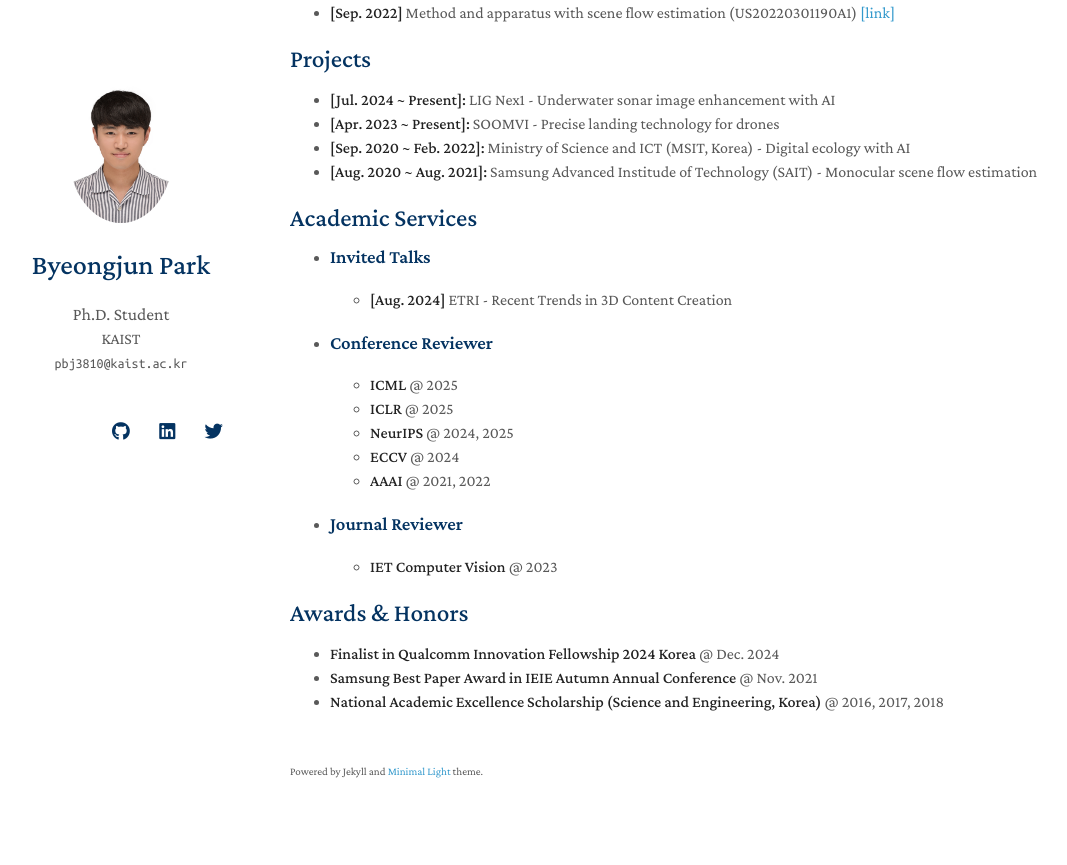
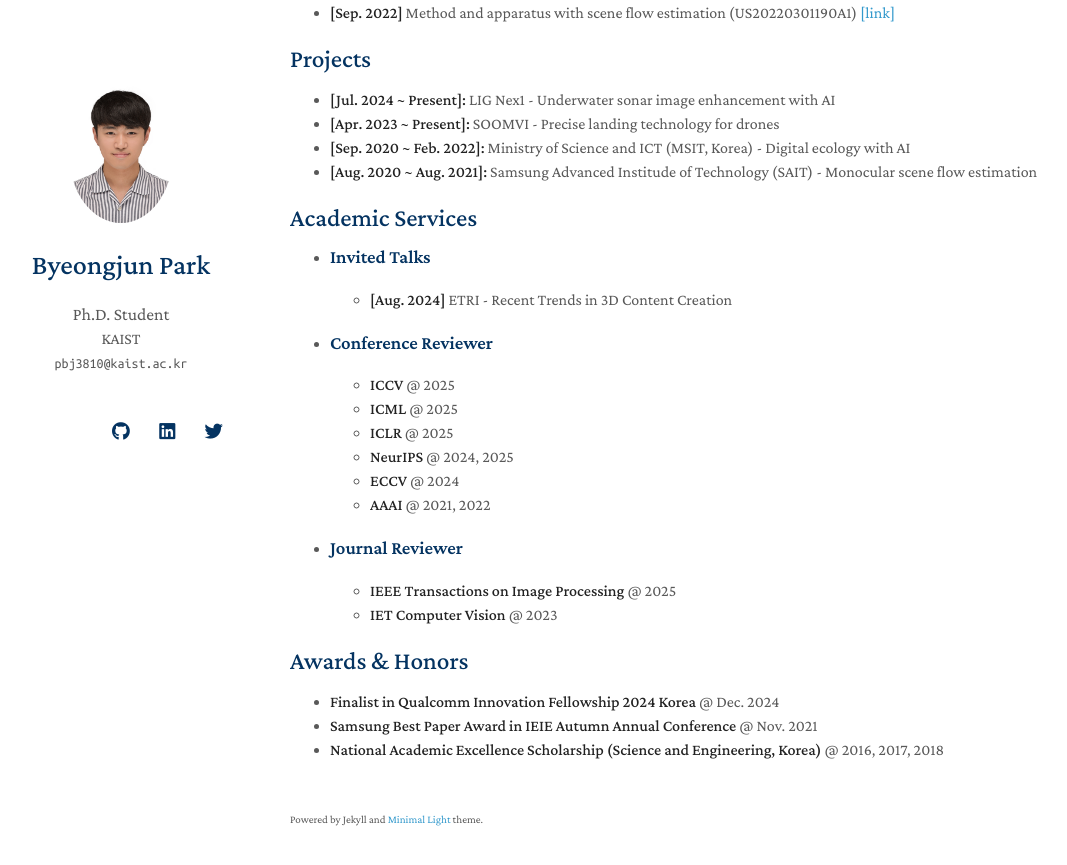
Before and after one commit to byeongjun-park/byeongjun-park.github.io, a Jekyll site: the page built from index.md, in a window 1280 px wide and 900 px high, scrolled down 2632 px. Shown: the top 865 px of the window, without its empty margins (155-1222 px from the left). Built offline with Jekyll 4.4.1, drawn with Linux system fonts in a browser that asks for light colours; nearby versions of some CDN libraries; a style sheet for code colours, icons or effects is not loaded; our own code applies the rules of GitHub Pages for plain Markdown files.

Commit message:
profile update

```diff
--- a/index.md
+++ b/index.md
@@ -51,6 +51,7 @@ balancing the preservation of given contents and the realistic genreation of nov
 
 * ### Conference Reviewer
 
+  * **ICCV** @ 2025
   * **ICML** @ 2025
   * **ICLR** @ 2025
   * **NeurIPS** @ 2024, 2025
@@ -58,7 +59,7 @@ balancing the preservation of given contents and the realistic genreation of nov
   * **AAAI** @ 2021, 2022
 
 * ### Journal Reviewer
-
+    * **IEEE Transactions on Image Processing** @ 2025
     * **IET Computer Vision** @ 2023
 
 ## Awards & Honors
```
Also changed, not shown: 1 other file.
